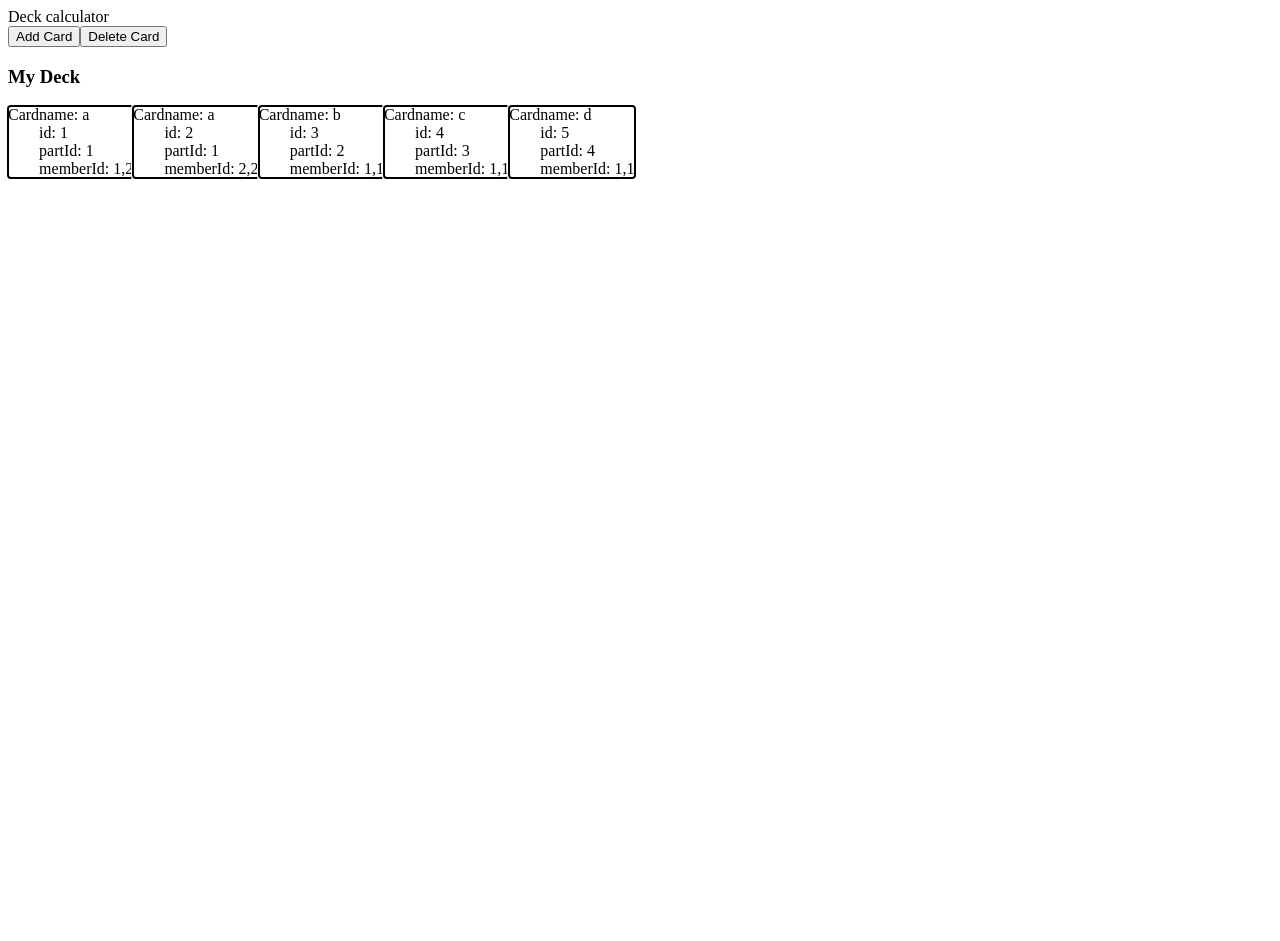
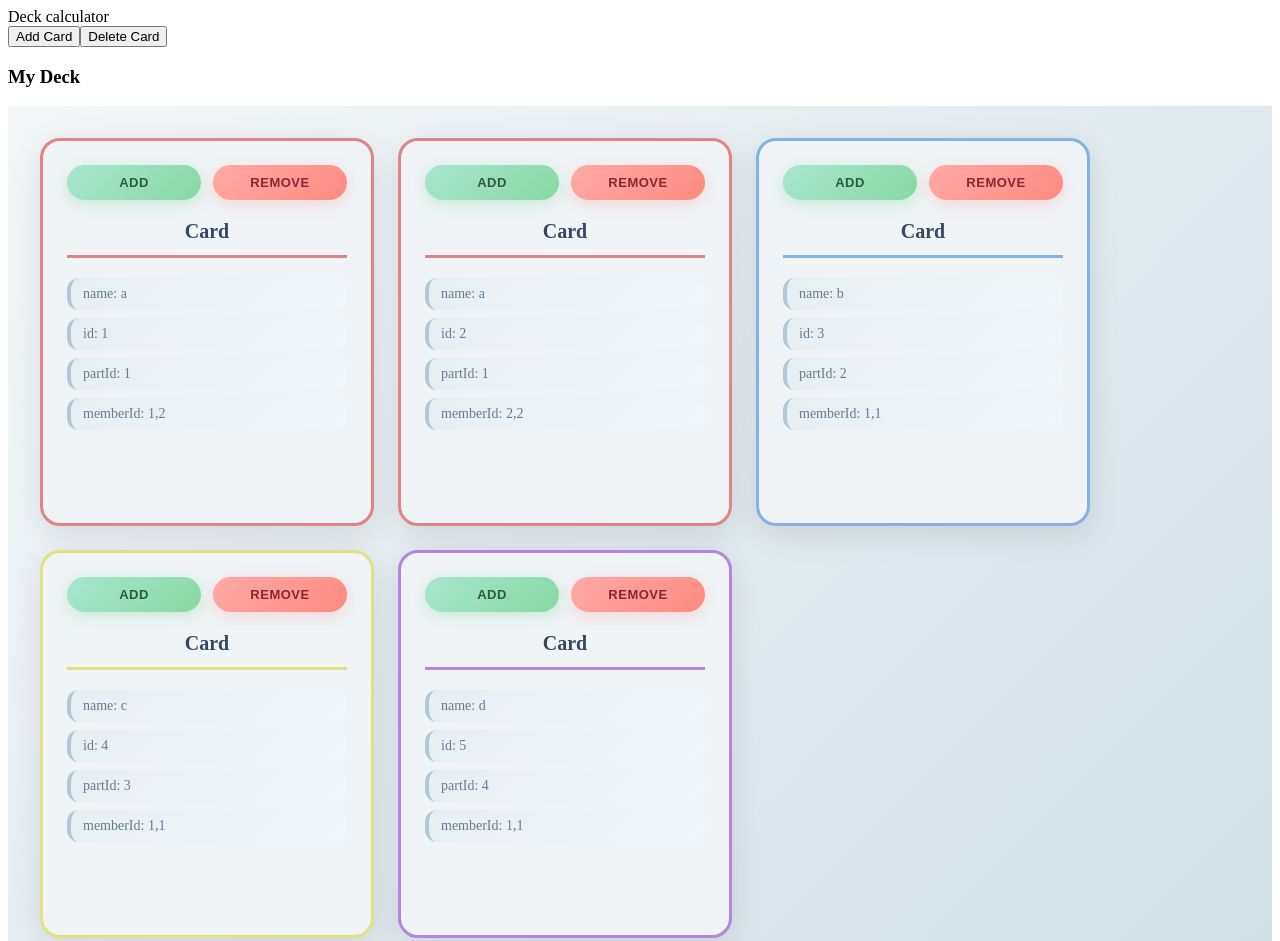
Before and after one commit to connorjones303/deck-analysis, a plain HTML site: page index.html in a window 1280 px wide. Shown: the top 941 px of the page. Before the commit the page ends 800 px from the top, so only its background shows below. Drawn offline with Linux system fonts and the light colour scheme.

Commit message:
adding delete and add on each card, and styled the page

```diff
--- a/app.js
+++ b/app.js
@@ -1,16 +1,18 @@
 import { vdom } from "./vdom.js"
 import { Deck, ButtonRow, Button } from "./components.js";
 import { Collection } from "./collection.js";
+import { stylingUtil } from "./styling-util.js";
 
-const testCollection = new Collection({ elementsList: ['a', 'a', 'b', 'c', 'd'] });
-let state = {
+
+export const testCollection = new Collection({ elementsList: ['a', 'a', 'b', 'c', 'd'] });
+export let state = {
   decks: { [testCollection.id]: testCollection }
 };
 
 const container = document.getElementById('app');
 export const { vtree, handlers, node, render } = vdom(container)
 
-function setState(newState) {
+export function setState(newState) {
   state = { ...state, ...newState };
   renderApp();
 }
@@ -25,7 +27,7 @@ const handleAddCard = () => {
 
 const handleDeleteCard = () => {
   const oldDeck = state.decks[testCollection.id];
-  if (!oldDeck.listCollectionElements().includes('x')) { return; }
+  if (!oldDeck.listCollectionElements().includes('x')) { return }
   const newElems = oldDeck.removeElement('x');
   const newDeck = new Collection({ elementsList: newElems, id: oldDeck.id });
   setState({ decks: { ...state.decks, [oldDeck.id]: newDeck } });
@@ -45,6 +47,9 @@ function renderApp() {
     Deck('div', { collection: state.decks[testCollection.id] })
   ]);
   render(vtree);
+
+
+  stylingUtil();
   console.log('handlers', handlers)
   console.log('state ', state)
 }
--- a/components.js
+++ b/components.js
@@ -1,20 +1,57 @@
 import { CollectionElement, Collection } from "./collection.js";
-import { node } from "./app.js";
+import { node, state, setState, testCollection } from "./app.js";
 
 /**
  * @param {CollectionElement} card
+ */
+const handleDeleteCardSelf = (card) => {
+  const name = card.name
+  const oldDeck = state.decks[testCollection.id];
+  if (!oldDeck.listCollectionElements().includes(name)) { return }
+  const newElems = oldDeck.removeElement(name);
+  const newDeck = new Collection({ elementsList: newElems, id: oldDeck.id });
+  setState({ decks: { ...state.decks, [oldDeck.id]: newDeck } });
+};
+
+/**
+ * @param {CollectionElement} card
+ */
+const handleAddCardSelf = (card) => {
+  const name = card.name
+  const oldDeck = state.decks[testCollection.id];
+  if (!oldDeck.listCollectionElements().includes(name)) { return }
+  const newElems = oldDeck.addElement(name);
+  const newDeck = new Collection({ elementsList: newElems, id: oldDeck.id });
+  setState({ decks: { ...state.decks, [oldDeck.id]: newDeck } });
+};
+
+/**
+ * @param {string} tag - html element tag (e.g <div>)
+ * @param {Object} props - any other props
+ * @param {CollectionElement} props.card - The card data object
+ * @param {Array} [children=[]] - Child elements
  * @returns {node}
  */
 export const Card = function (tag, props, children = []) {
   const { card, ...otherProps } = props;
   return node(tag, { ...otherProps }, [
+    node('div', { class: 'card-button-container' }, [
+      node('button', {
+        class: 'card-button add-button',
+        onClick: () => handleAddCardSelf(card)
+      }, ['Add']),
+      node('button', {
+        class: 'card-button delete-button',
+        onClick: () => handleDeleteCardSelf(card)
+      }, ['Remove'])
+    ]),
     node('div', { class: 'card-header' }, ['Card']),
-    ...children,
     node('div', { class: 'card-details' },
       Object.entries(card).map(([key, val], i) => {
         return node('div', { key: `${card.id}-${key}` }, [`${key}: ${val}`])
       })
-    )
+    ),
+    ...children
   ])
 }
 
@@ -32,7 +69,7 @@ export const Deck = function (tag, props, children = []) {
     node('h3', {}, [collection.name]),
     node('div', { class: 'cards-container' },
       cards.map((card, i) =>
-        Card('div', { card: card, key: `card-${card.id}`, class: 'card' })
+        Card('div', { card: card, key: `card-${card.id}`, class: `card part-group-${card.partId}` })
       )
     )
   ]);
--- a/styles.css
+++ b/styles.css
@@ -1,9 +1,134 @@
+/* Cards Container */
+.cards-container {
+    display: flex;
+    flex-wrap: wrap;
+    gap: 24px;
+    padding: 32px;
+    background: linear-gradient(135deg, #f4f7f9 0%, #d1dfe7 100%); /* Softer gradient */
+    min-height: 100vh;
+}
+
+/* Individual Card */
 .card {
-  outline: auto;
-  display: flex;
+    border: none;
+    border-radius: 20px;
+    padding: 24px;
+    backdrop-filter: blur(10px);
+    background-color: #f0f4f7; /* Light soft beige */
+    box-shadow: 0 8px 32px rgba(0, 0, 0, 0.1);
+    min-width: 280px;
+    max-width: 320px;
+    transition: transform 0.3s ease, box-shadow 0.3s ease;
 }
-.cards-container {
-  display: flex;
-  flex-wrap: wrap;
-  flex-direction: row;
+
+.card:hover {
+    transform: translateY(-8px);
+    box-shadow: 0 12px 40px rgba(0, 0, 0, 0.15);
 }
+
+/* Card Button Container */
+.card-button-container {
+    display: flex;
+    gap: 12px;
+    margin-bottom: 20px;
+}
+
+/* Card Header */
+.card-header {
+    font-size: 20px;
+    font-weight: 700;
+    margin-bottom: 20px;
+    color: #34495e; /* Neutral dark grey-blue */
+    border-bottom: 3px solid transparent;
+    padding-bottom: 12px;
+    text-align: center;
+}
+
+/* Card Details Container */
+.card-details {
+    display: flex;
+    flex-direction: column;
+    gap: 8px;
+}
+
+/* Individual Detail Items */
+.card-details > div {
+    font-size: 14px;
+    color: #6a7c8a; /* Muted grey-blue text */
+    padding: 8px 12px;
+    background: linear-gradient(135deg, #e7eef2 0%, #f2f7fb 100%); /* Soft blue gradient */
+    border-radius: 12px;
+    border-left: 4px solid #b0c8d7; /* Subtle blue accent */
+    font-weight: 500;
+}
+
+/* Add subtle animation to detail items */
+.card-details > div:hover {
+    background: linear-gradient(135deg, #d1e8d5 0%, #e1e9f1 100%);
+    transform: translateX(4px);
+    transition: all 0.2s ease;
+}
+
+/* Optional: Add some responsive behavior */
+@media (max-width: 768px) {
+    .cards-container {
+        flex-direction: column;
+        align-items: center;
+        padding: 20px;
+        gap: 16px;
+    }
+
+    .card {
+        width: 100%;
+        max-width: 350px;
+        min-width: 280px;
+    }
+
+    .card-button-container {
+        gap: 8px;
+    }
+
+    .card-button {
+        font-size: 12px;
+        padding: 8px 16px;
+    }
+}
+
+
+/* Card Buttons */
+.card-button {
+    padding: 10px 20px;
+    border: none;
+    border-radius: 25px;
+    cursor: pointer;
+    font-size: 13px;
+    font-weight: 600;
+    text-transform: uppercase;
+    letter-spacing: 0.5px;
+    transition: all 0.3s ease;
+    flex: 1;
+}
+
+.add-button {
+    background: linear-gradient(135deg, #a8e6cf 0%, #88d8a3 100%);
+    color: #2d5a41;
+    box-shadow: 0 4px 15px rgba(136, 216, 163, 0.4);
+}
+
+.add-button:hover {
+    background: linear-gradient(135deg, #88d8a3 0%, #68c583 100%);
+    transform: translateY(-2px);
+    box-shadow: 0 6px 20px rgba(136, 216, 163, 0.6);
+}
+
+.delete-button {
+    background: linear-gradient(135deg, #ffaaa5 0%, #ff8a80 100%);
+    color: #8b2635;
+    box-shadow: 0 4px 15px rgba(255, 170, 165, 0.4);
+}
+
+.delete-button:hover {
+    background: linear-gradient(135deg, #ff8a80 0%, #ff7675 100%);
+    transform: translateY(-2px);
+    box-shadow: 0 6px 20px rgba(255, 170, 165, 0.6);
+}
--- /dev/null
+++ b/styling-util.js
@@ -0,0 +1,51 @@
+export function stylingUtil(config = { useDarkerHues: 0 }) {
+  // Define numerical hue values for warm and cool colors
+  const warmHues = [0, 30, 60, 90, 120, 150];  // Reds, oranges, yellows
+  const coolHues = [180, 210, 240, 270, 300, 330]; // Blues, greens, purples
+
+  // Function to generate HSL color with configurable darkness
+  const getColor = (hue, darkenFactor) => {
+    const lightness = 70 - darkenFactor;  // Adjust lightness to make color darker or lighter
+    return `hsl(${hue}, 60%, ${lightness}%)`;
+  };
+
+  // Get all cards
+  const cards = document.querySelectorAll('.cards-container .card');
+
+  // Group cards by part-group-<id> class
+  const partGroups = {};
+  cards.forEach(card => {
+    const partGroupClass = Array.from(card.classList).find(cls => cls.startsWith('part-group-'));
+    if (partGroupClass) {
+      const groupName = partGroupClass; // e.g., part-group-1
+      if (!partGroups[groupName]) {
+        partGroups[groupName] = [];
+      }
+      partGroups[groupName].push(card);
+    }
+  });
+
+  // Apply border styles to each card and card-header
+  Object.keys(partGroups).forEach((groupName, index) => {
+    const cardsInGroup = partGroups[groupName];
+    const isWarmGroup = index % 2 === 0; // Even groups get warm colors, odd get cool
+    const colorRange = isWarmGroup ? warmHues : coolHues;
+
+    // Pick a single hue for the entire group based on group index and apply darkness factor
+    const hue = colorRange[index % colorRange.length];
+    const groupColor = getColor(hue, config.useDarkerHues);
+
+    // Apply solid color border to each card
+    cardsInGroup.forEach(card => {
+      card.style.border = `3px solid ${groupColor}`;  // Solid border color for the card
+    });
+
+    // Apply solid color border to each card-header
+    cardsInGroup.forEach(card => {
+      const cardHeader = card.querySelector('.card-header');
+      if (cardHeader) {
+        cardHeader.style.borderBottom = `3px solid ${groupColor}`;  // Solid border for the header
+      }
+    });
+  });
+}
```
